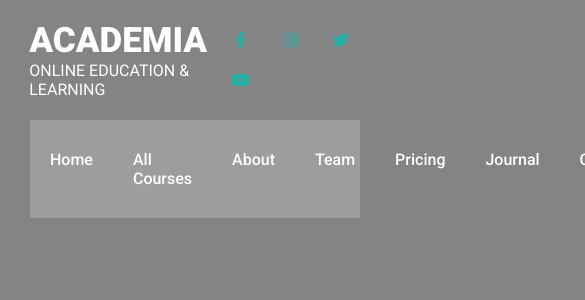
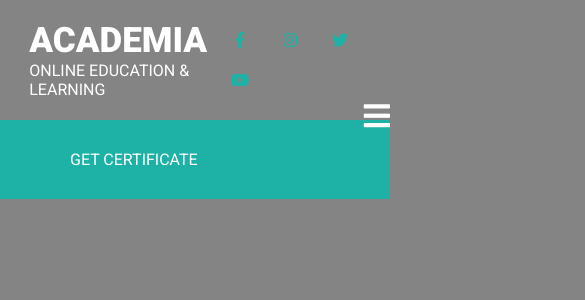
Before and after one commit to uthpalawanna/ACADEMIA-Online-Education-Learning-Platform, a React (Create React App) app in the folder elearn-app/: page / in a window 390 px wide. Shown: the top 300 px of the page, 585 px wide, since content can reach past the window. Built offline with nearby package versions, Linux system fonts and the light colour scheme; a small style sheet from the web is missing.

Commit message:
E - Learn

```diff
--- a/elearn-app/src/App.css
+++ b/elearn-app/src/App.css
@@ -28,7 +28,7 @@ body {
   line-height: 40px;
   border-radius: 50%;
   text-align: center;
-  background-color: rgba(red, green, blue, alpha);
+  background-color: rgba(red, green, rgb(53, 53, 222), alpha);
   color: #1eb2a6;
   transition: 0.5s;
 }
@@ -38,3 +38,9 @@ body {
   background-color: #1eb2a6;
   color: #fff
 }
+a{
+  text-decoration: none;
+}
+button{
+  border: none;
+}
--- a/elearn-app/src/components/common/heading/Header.jsx
+++ b/elearn-app/src/components/common/heading/Header.jsx
@@ -1,31 +1,49 @@
-import React from "react";
-import Head from "./Head";
-import "./header.css";
-import { Link } from "react-router-dom";
+import React, { useState } from "react"
+import { Link } from "react-router-dom"
+import Head from "./Head"
+import "./header.css"
 
 const Header = () => {
+  const [click, setClick] = useState(false)
+
   return (
     <>
       <Head />
       <header>
-                <nav className="flexSB">
-                    <ul className="flexSB">
-                        <li><Link to="/">Home</Link></li>
-                        <li><Link to="/courses">All Courses</Link></li>
-                        <li><Link to="/about">About</Link></li>
-                        <li><Link to="/team">Team</Link></li>
-                        <li><Link to="/pricing">Pricing</Link></li>
-                        <li><Link to="/journal">Journal</Link></li>
-                        <li><Link to="/contact">Contact</Link></li>
+        <nav className='flexSB'>
+          <ul className={click ? "mobile-nav" : "flexSB "} onClick={() => setClick(false)}>
+            <li>
+              <Link to='/'>Home</Link>
+            </li>
+            <li>
+              <Link to='/courses'>All Courses</Link>
+            </li>
+            <li>
+              <Link to='/about'>About</Link>
+            </li>
+            <li>
+              <Link to='/team'>Team</Link>
+            </li>
+            <li>
+              <Link to='/pricing'>Pricing</Link>
+            </li>
+            <li>
+              <Link to='/journal'>Journal</Link>
+            </li>
+            <li>
+              <Link to='/contact'>Contact</Link>
+            </li>
           </ul>
-                    <div className="start">
-                        <div className="button">GET CERTIFICATE</div>
+          <div className='start'>
+            <div className='button'>GET CERTIFICATE</div>
           </div>
-
+          <button className='toggle' onClick={() => setClick(!click)}>
+            {click ? <i className='fa fa-times'> </i> : <i className='fa fa-bars'></i>}
+          </button>
         </nav>
       </header>
     </>
-    );
-};
+  )
+}
 
-export default Header;
+export default Header
--- a/elearn-app/src/components/common/heading/header.css
+++ b/elearn-app/src/components/common/heading/header.css
@@ -3,51 +3,79 @@
   padding: 20px 0;
   color: #fff;
 }
-
 .logo h1 {
   font-size: 35px;
   font-weight: 900;
 }
-
 .head .icon {
   margin-left: 10px;
 }
-
 /*--------head------------*/
 /*--------header------------*/
 header {
   background-color: rgba(255, 255, 255, 0.2);
   margin: 0 30px;
 }
-
 header .nav {
   display: flex !important;
 }
-
 header li {
   margin-right: 40px;
+}
+header ul {
+  padding: 30px 20px;
+}
+header ul.flexSB,
+header ul.header-nav-list {
   list-style: none;
 }
-
-header ul {
-  padding: 30px 20px;
-  list-style: none;
-}
-
 header ul li a {
   color: #fff;
   font-weight: 500;
   transition: 0.5s;
-  text-decoration: none;
 }
-
 header ul li a:hover {
   color: #1eb2a6;
 }
-
 .start {
   background-color: #1eb2a6;
   padding: 30px 70px;
   color: #fff;
   clip-path: polygon(10% 0%, 100% 0, 100% 100%, 0% 100%);
 }
+.toggle {
+  display: none;
+}
+/*--------header------------*/
+@media screen and (max-width: 768px) {
+  .start {
+    clip-path: none;
+  }
+  header {
+    margin: 0;
+    background-color: #1eb2a6;
+    position: relative;
+  }
+  header ul.flexSB {
+    display: none;
+  }
+  header ul li {
+    margin-bottom: 20px;
+  }
+  .toggle {
+    display: block;
+    background: none;
+    color: #fff;
+    font-size: 30px;
+    position: absolute;
+    right: 0;
+    top: -20px;
+  }
+  .mobile-nav {
+    position: absolute;
+    top: 7vh;
+    left: 0;
+    width: 100%;
+    background-color: #1eb2a6;
+  }
+}
```
Lines whose indentation alone changed are shown as unchanged.
